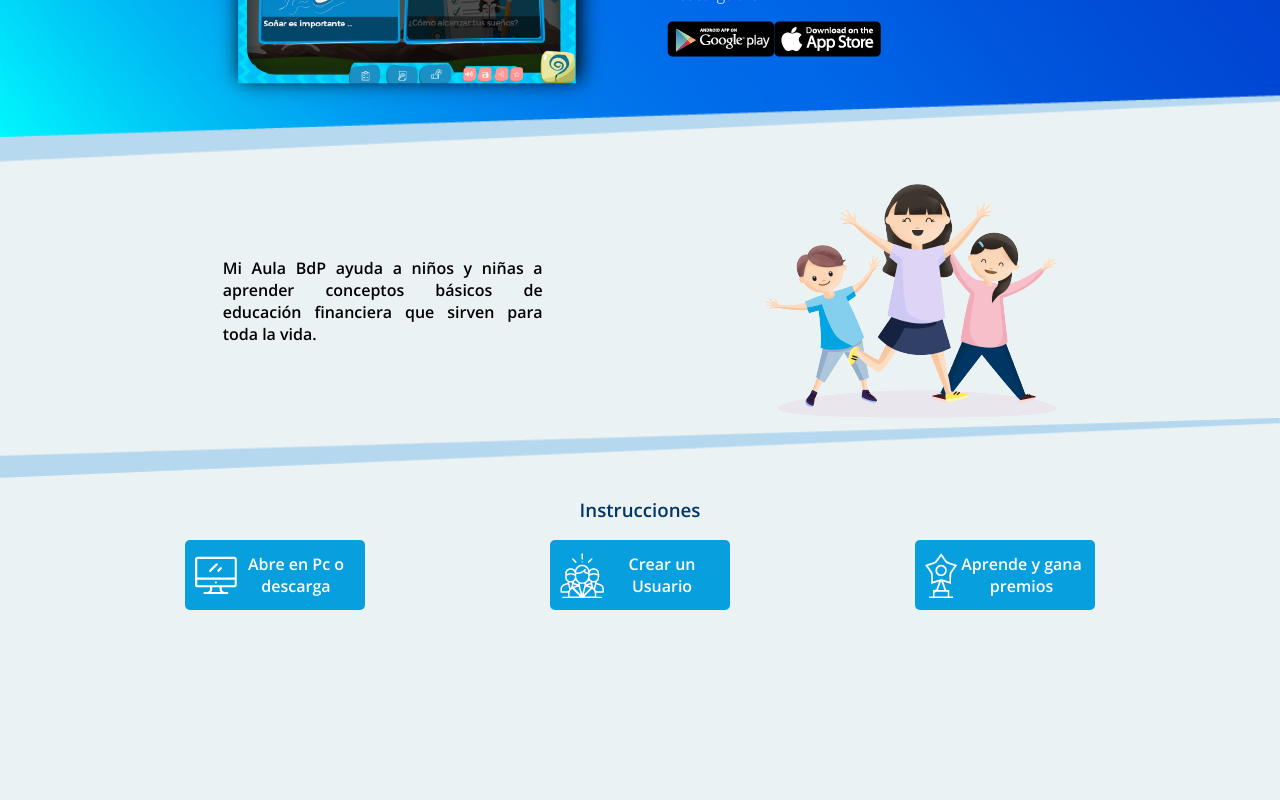
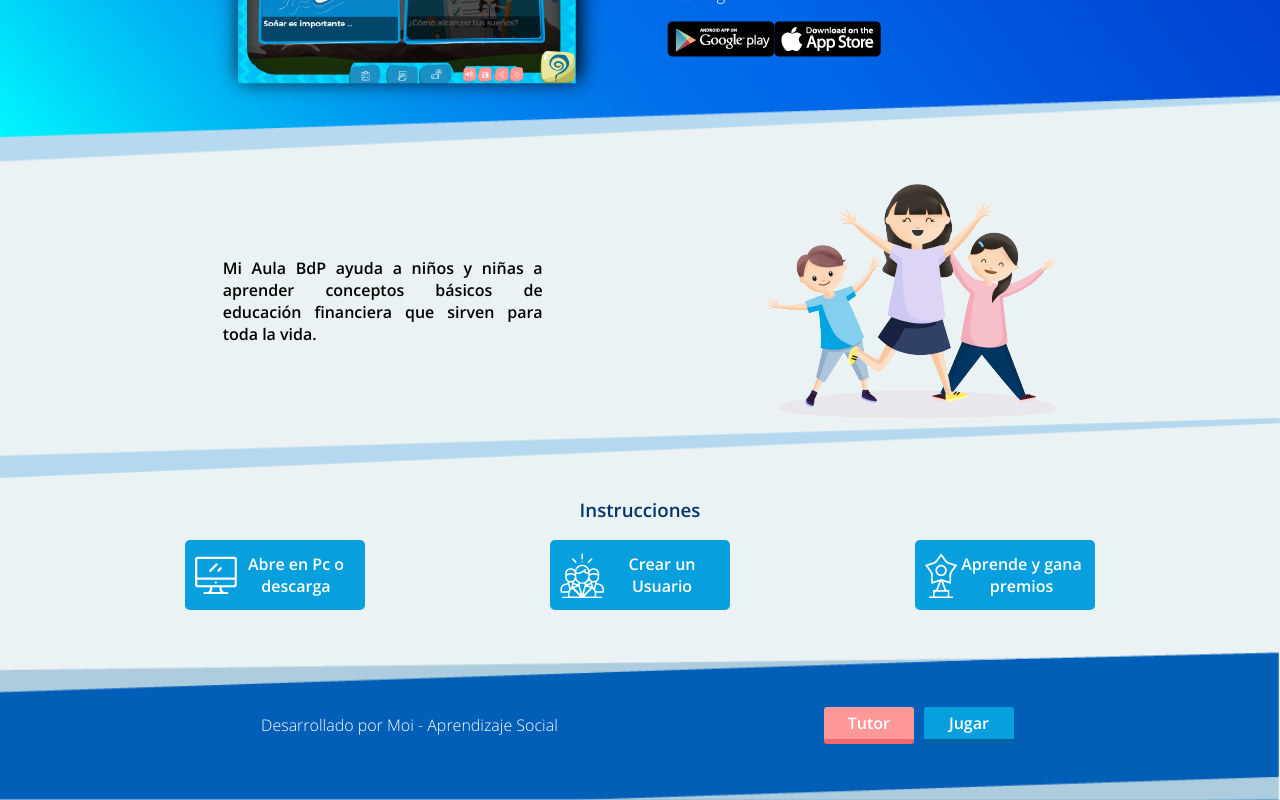
Before and after one commit to GrowMoi/moi-pacifico-landing, an Angular app: page / in a window 1280 px wide. Shown: the part 283-1083 px from the top of the page. Before the commit the page ends 893 px from the top, so only its background shows below. Built offline with nearby package versions, Linux system fonts and the light colour scheme.

Commit message:
Add footer

```diff
--- a/src/app/home/home.component.html
+++ b/src/app/home/home.component.html
@@ -41,4 +41,13 @@
       </div>
     </div>
   </div>
+  <div class="footer">
+    <div class="credits">
+      Desarrollado por Moi - Aprendizaje Social
+    </div>
+    <div class="actions">
+      <div class="btn btn-tutor">Tutor</div>
+      <div class="btn btn-player">Jugar</div>
+    </div>
+  </div>
 </div>
--- a/src/app/home/home.component.scss
+++ b/src/app/home/home.component.scss
@@ -17,7 +17,9 @@ $light-blue: #089fde;
       display: flex;
       align-items: center;
     }
+  }
 
+  .header, .footer {
     .actions {
       display: flex;
 
@@ -44,6 +46,18 @@ $light-blue: #089fde;
         border-bottom: 5px solid $shadow-blue;
       }
     }
+  }
+
+  .footer {
+    background-image: url(../../assets/images/footer.png);
+    background-repeat: no-repeat;
+    background-size: 100% 100%;
+    width: 100%;
+    height: 150px;
+    display: flex;
+    justify-content: space-evenly;
+    align-items: center;
+    color: white;
   }
 
   .panel-app {
@@ -96,6 +110,7 @@ $light-blue: #089fde;
   .panel-instructions {
     text-align: center;
     font-family: Moi-Title;
+    margin-bottom: 40px;
 
     h3 {
       color: #00366a;
```
Also changed, not shown: src/assets/images/Instruccion_icono_avance.png (added), src/assets/images/footer.png (added).
